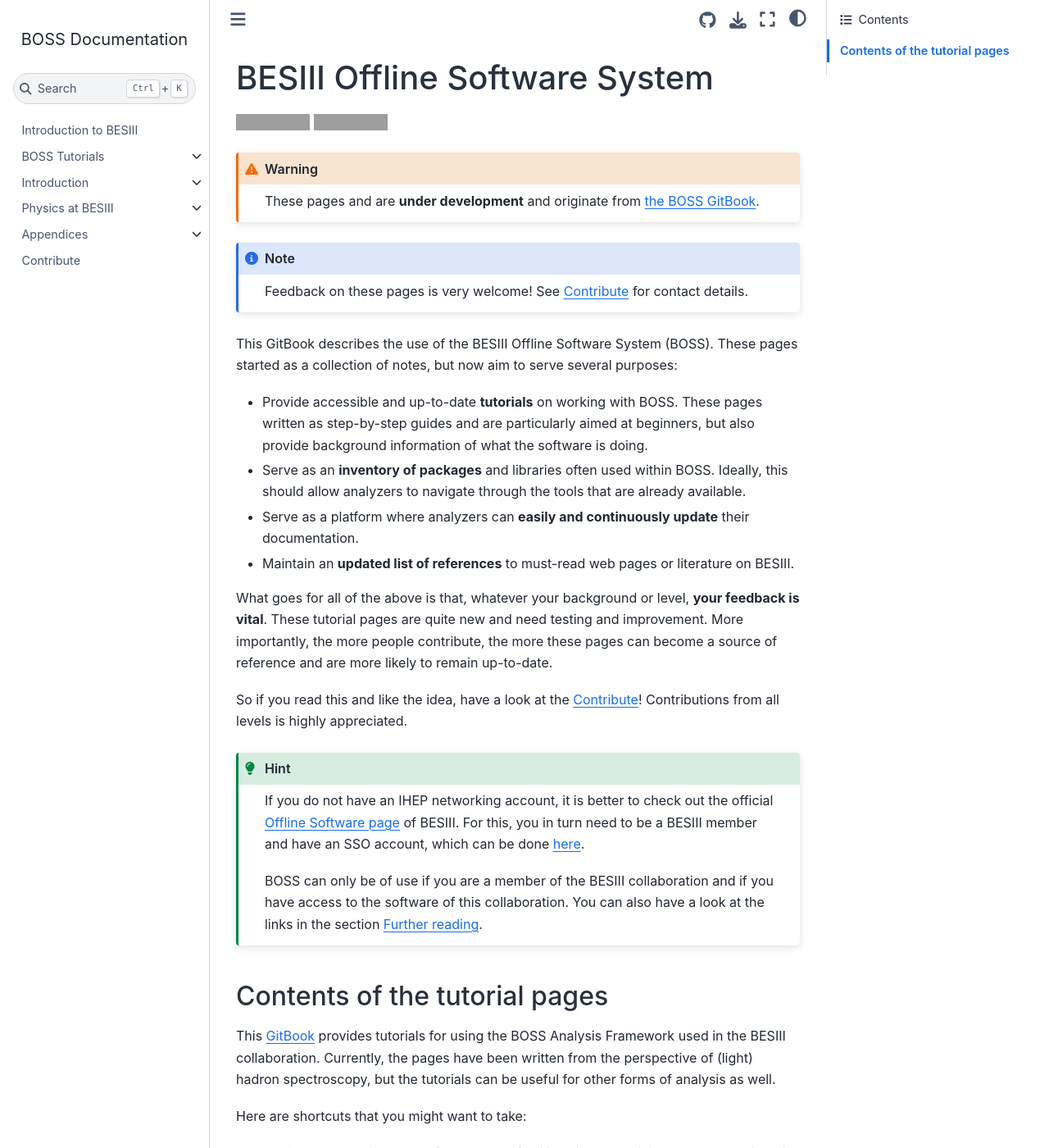
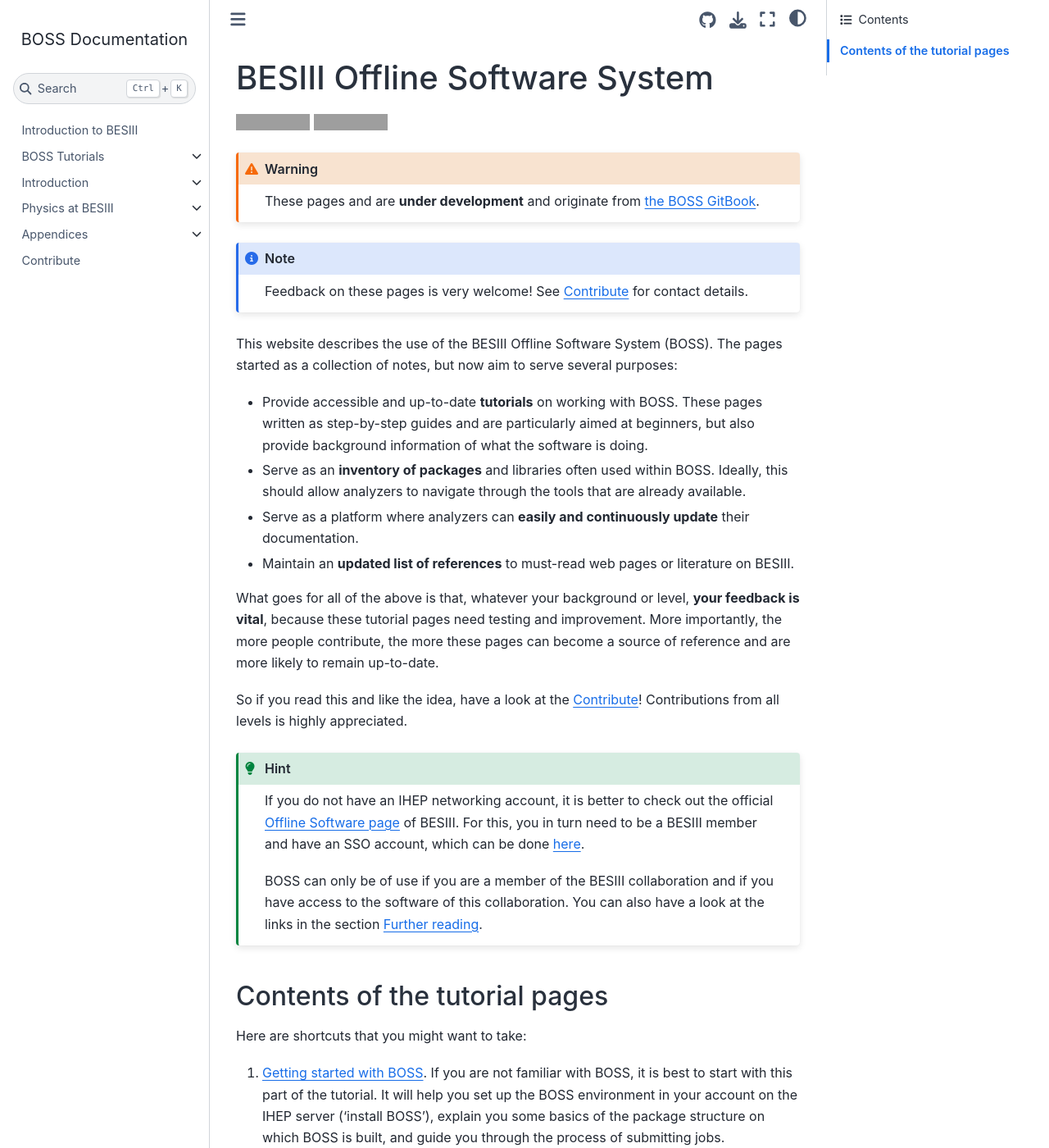
Before and after one commit to redeboer/bossdoc, a Sphinx documentation site: the page built from docs/index.md, in a window 1280 px wide and 1400 px high. Shown: the whole window at 82% size. Built offline with Sphinx 7.4.7 and the Sphinx Book theme 1.1.4, drawn with Linux system fonts in a browser that asks for light colours; some of the changed text lies outside the part shown; grey boxes are pictures that could not be loaded.

Commit message:
docs: remove GitBook wording
This website is not a GitBook anymore

````diff
--- a/docs/index.md
+++ b/docs/index.md
@@ -17,8 +17,8 @@
 details.
 ```
 
-This GitBook describes the use of the BESIII Offline Software System (BOSS).
-These pages started as a collection of notes, but now aim to serve several
+This website describes the use of the BESIII Offline Software System (BOSS).
+The pages started as a collection of notes, but now aim to serve several
 purposes:
 
 - Provide accessible and up-to-date **tutorials** on working with BOSS. These
@@ -36,10 +36,9 @@
   literature on BESIII.
 
 What goes for all of the above is that, whatever your background or level,
-**your feedback is vital**. These tutorial pages are quite new and need testing
-and improvement. More importantly, the more people contribute, the more these
-pages can become a source of reference and are more likely to remain
-up-to-date.
+**your feedback is vital**, because these tutorial pages need testing and
+improvement. More importantly, the more people contribute, the more these pages
+can become a source of reference and are more likely to remain up-to-date.
 
 So if you read this and like the idea, have a look at the {doc}`contribute`!
 Contributions from all levels is highly appreciated.
@@ -58,11 +57,6 @@
 ```
 
 ## Contents of the tutorial pages
-
-This [GitBook](https://besiii.gitbook.io/boss) provides tutorials for using the
-BOSS Analysis Framework used in the BESIII collaboration. Currently, the pages
-have been written from the perspective of (light) hadron spectroscopy, but the
-tutorials can be useful for other forms of analysis as well.
 
 Here are shortcuts that you might want to take:
 
````
Also changed, not shown: other parts of docs/index.md (+1 -0 lines), docs/contribute.md (+1 -1 lines), docs/packages.md (+5 -6 lines), docs/packages/beyond.md (+0 -4 lines).
